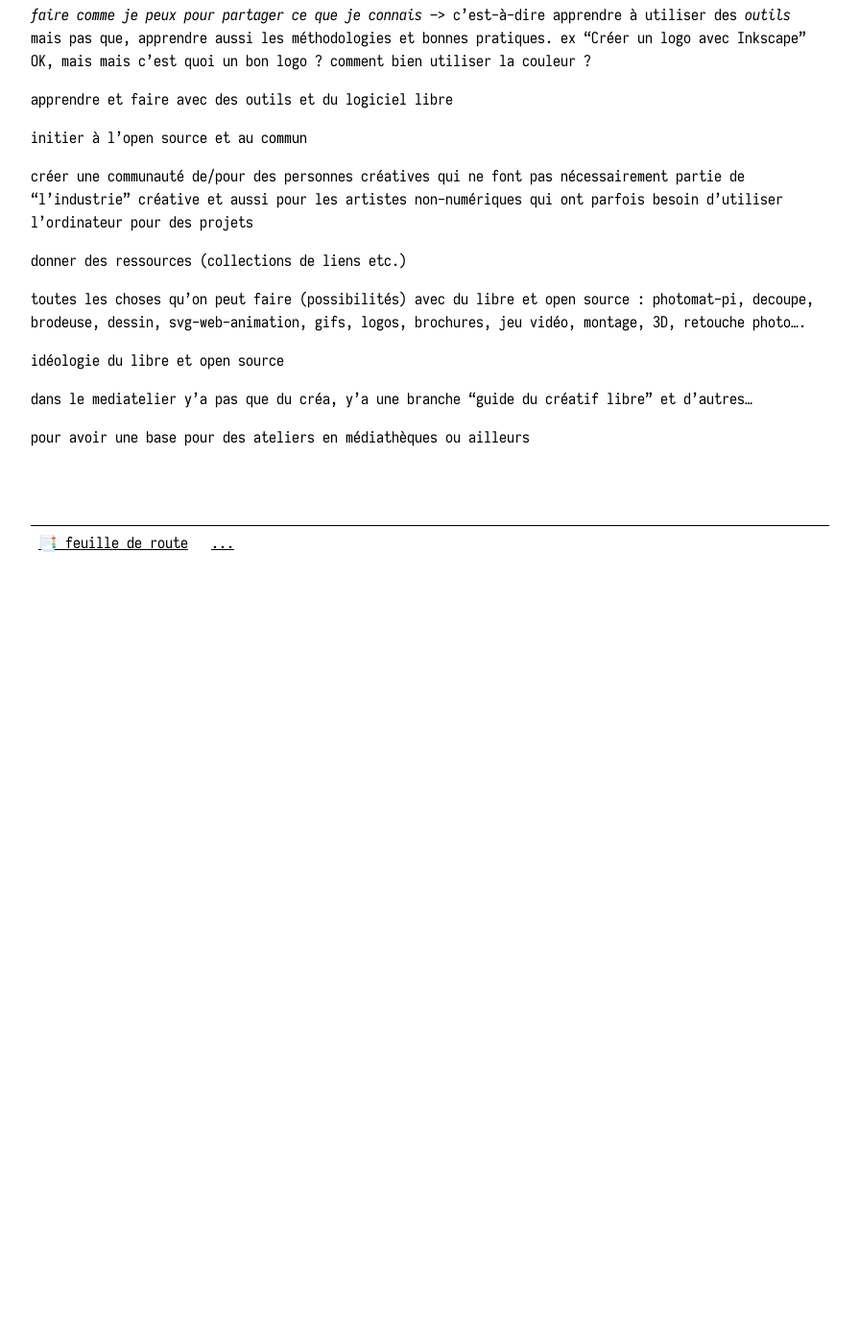
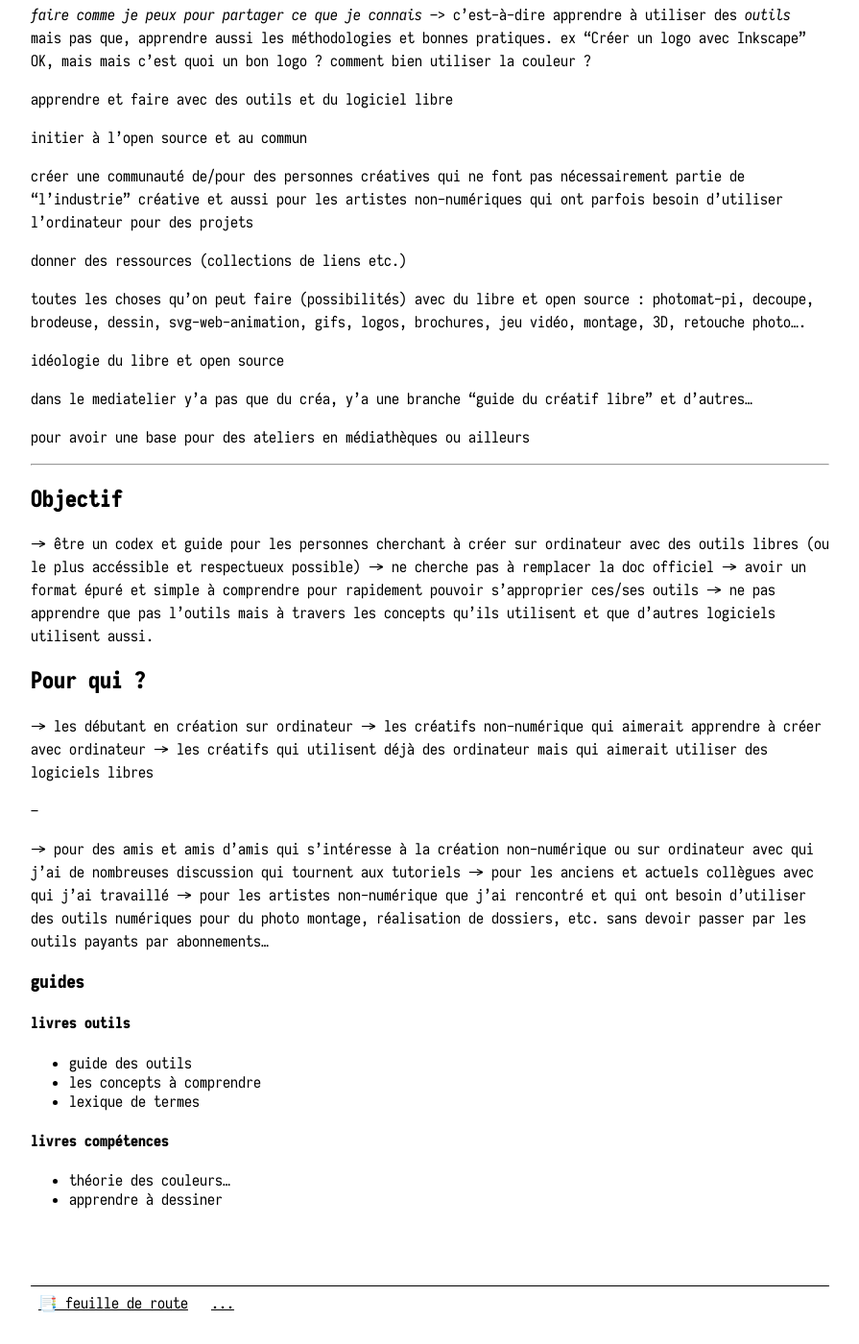
Before and after one commit to darkbeanbbq/mediatelier, a Jekyll site: the page built from manifesto.md, in a window 1280 px wide and 1400 px high, scrolled down 673 px. Shown: the whole window at 96% size, without its empty margins (192-1087 px from the left). Built offline with Jekyll 4.4.1, drawn with Linux system fonts in a browser that asks for light colours; our own code applies the rules of GitHub Pages for plain Markdown files; before the commit the page ends 1303 px from its top, so only the background shows below that.

Commit message:
copie de notes dans manifesto

```diff
--- a/manifesto.md
+++ b/manifesto.md
@@ -23,3 +23,38 @@
 dans le mediatelier y'a pas que du créa, y'a une branche "guide du créatif libre" et d'autres...
 
 pour avoir une base pour des ateliers en médiathèques ou ailleurs
+
+---
+
+## Objectif
+
+-> être un codex et guide pour les personnes cherchant à créer sur ordinateur avec des outils libres (ou le plus accéssible et respectueux possible)
+-> ne cherche pas à remplacer la doc officiel
+-> avoir un format épuré et simple à comprendre pour rapidement pouvoir s'approprier ces/ses outils
+-> ne pas apprendre que pas l'outils mais à travers les concepts qu'ils utilisent et que d'autres logiciels utilisent aussi.
+
+
+## Pour qui ?
+
+-> les débutant en création sur ordinateur
+-> les créatifs non-numérique qui aimerait apprendre à créer avec ordinateur
+-> les créatifs qui utilisent déjà des ordinateur mais qui aimerait utiliser des logiciels libres
+
+--
+
+-> pour des amis et amis d'amis qui s'intéresse à la création non-numérique ou sur ordinateur avec qui j'ai de nombreuses discussion qui tournent aux tutoriels
+-> pour les anciens et actuels collègues avec qui j'ai travaillé
+-> pour les artistes non-numérique que j'ai rencontré et qui ont besoin d'utiliser des outils numériques pour du photo montage, réalisation de dossiers, etc. sans devoir passer par les outils payants par abonnements...
+
+
+
+
+### guides
+#### livres outils
+- guide des outils
+- les concepts à comprendre
+- lexique de termes
+
+#### livres compétences
+- théorie des couleurs...
+- apprendre à dessiner
```
